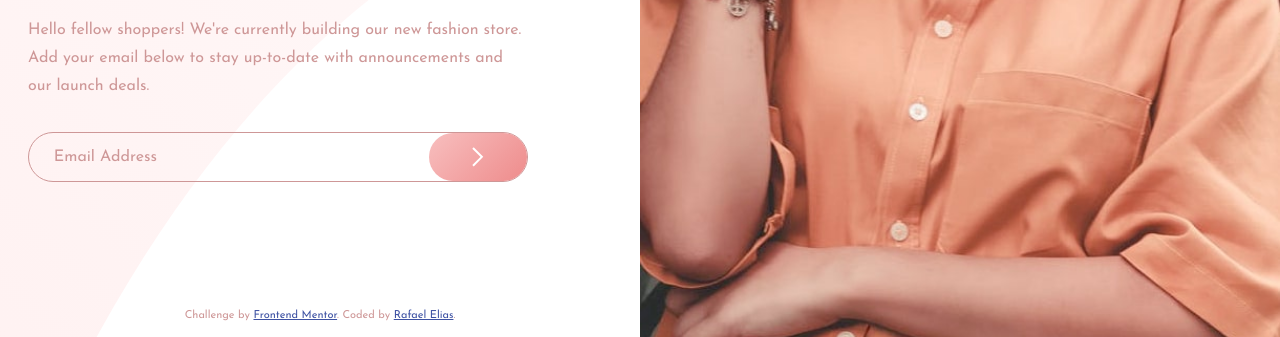
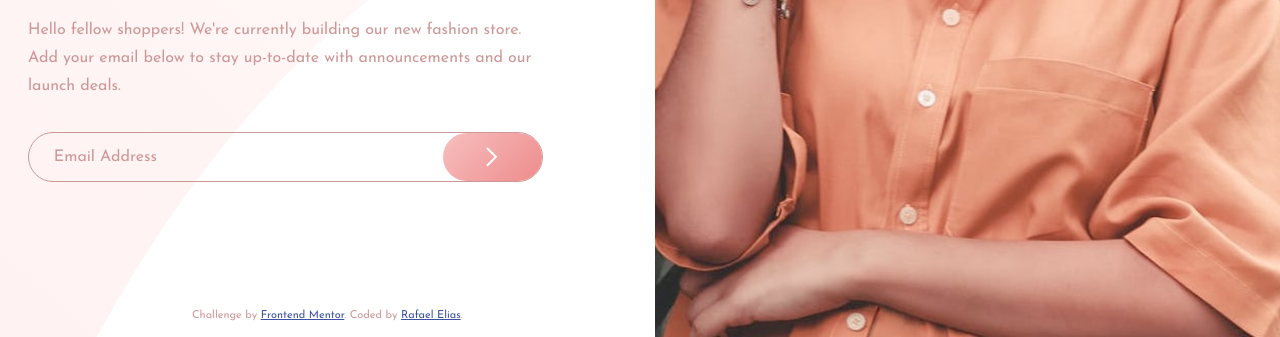
Before and after one commit to RafisElias/base-apparel-coming-soon-page, a plain HTML site: page index.html in a window 1280 px wide. Shown: the part 483-820 px from the top of the page. Drawn offline with Linux system fonts and the light colour scheme.

Commit message:
fix image and container size

```diff
--- a/index.html
+++ b/index.html
@@ -35,7 +35,12 @@
   </header>
 
   <section role="hero-banner">
-    <div class="hero-banner"></div>
+    <picture class="hero-banner">
+      <source media="(min-width: 1023px)" srcset="./images/hero-desktop.jpg" />
+      <source media="(max-width: 1024px)" srcset="./images/hero-mobile.jpg" />
+      <img src="./images/hero-mobile.jpg" alt="hero banner" />
+    </picture>
+    <!-- <div class="hero-banner"></div> -->
   </section>
   <main>
     <h1><span>We're</span> <br /> coming soon</h1>
--- a/style.css
+++ b/style.css
@@ -101,15 +101,10 @@ header img {
   width: 9.375rem;
 }
 
-section {
-  height: 15.625rem
-}
-
-.hero-banner {
-  background-image: url('./images/hero-mobile.jpg');
-  background-size: cover;
-  background-repeat: no-repeat;
-  height: 100%;
+picture,
+img {
+  height: inherit;
+  object-fit: cover;
 }
 
 main {
@@ -181,14 +176,10 @@ input[value=""]:invalid {
 .field button {
   background-image: var(--cls-body-2);
   border: none;
-  align-self: stretch;
   cursor: pointer;
   width: 125px;
-  display: flex;
-  /* height: 100%; */
-  justify-content: center;
+  height: 3rem;
   border-radius: 10rem;
-  align-items: center;
   transition: transform .2s ease-in-out;
 }
 
@@ -200,8 +191,7 @@ input[value=""]:invalid {
 .field img {
   width: min-content;
   height: min-content;
-  /* margin: 0 auto; */
-  /* align-self: center; */
+  margin: 0 auto;
 }
 
 .error {
@@ -225,13 +215,13 @@ input[value=""]:invalid {
   font-size: 0.813rem;
 }
 
-@media screen and (min-width: 51em) {
+#error-icon {
+  margin-right: .55rem;
+}
+
+@media screen and (min-width: 50em) {
   body {
     width: 70%;
-  }
-
-  .hero-banner {
-    height: 20rem;
   }
 
   main {
@@ -241,21 +231,20 @@ input[value=""]:invalid {
   .details {
     margin-block: 2rem;
   }
-
 }
 
 @media screen and (min-width: 64em) {
   body {
     width: min(100%, 90rem);
-    grid-template-columns: 1fr 1fr;
-    grid-template-rows: auto 1fr auto;
+    grid-template-columns: 1fr max-content;
+    /* grid-template-rows: auto 1fr auto; */
     background-image: url('./images/bg-pattern-desktop.svg');
     background-repeat: repeat;
     background-position: center;
   }
 
   header {
-    padding: 2rem 1.75rem 1.75rem 2rem;
+    padding: 2rem 1.75rem 1.75rem 10rem;
   }
 
   section {
@@ -266,13 +255,13 @@ input[value=""]:invalid {
   }
 
   .hero-banner {
-    background-image: url('./images/hero-desktop.jpg');
-    height: 100%;
-    transition: transform .2s ease-in-out;
+    /* background-image: url('./images/hero-desktop.jpg'); */
+    /* height: 100%; */
+    transition: transform .4s ease-in-out;
   }
 
   .hero-banner:hover {
-    transform: scale(1.25);
+    transform: scale(1.05);
   }
 
   main {
@@ -297,6 +286,6 @@ input[value=""]:invalid {
 
 @media screen and (min-width: 85em) {
   main {
-    padding: 7rem 14rem 7rem 1.75rem;
+    padding: 7rem 14rem 7rem 10rem;
   }
 }
```
